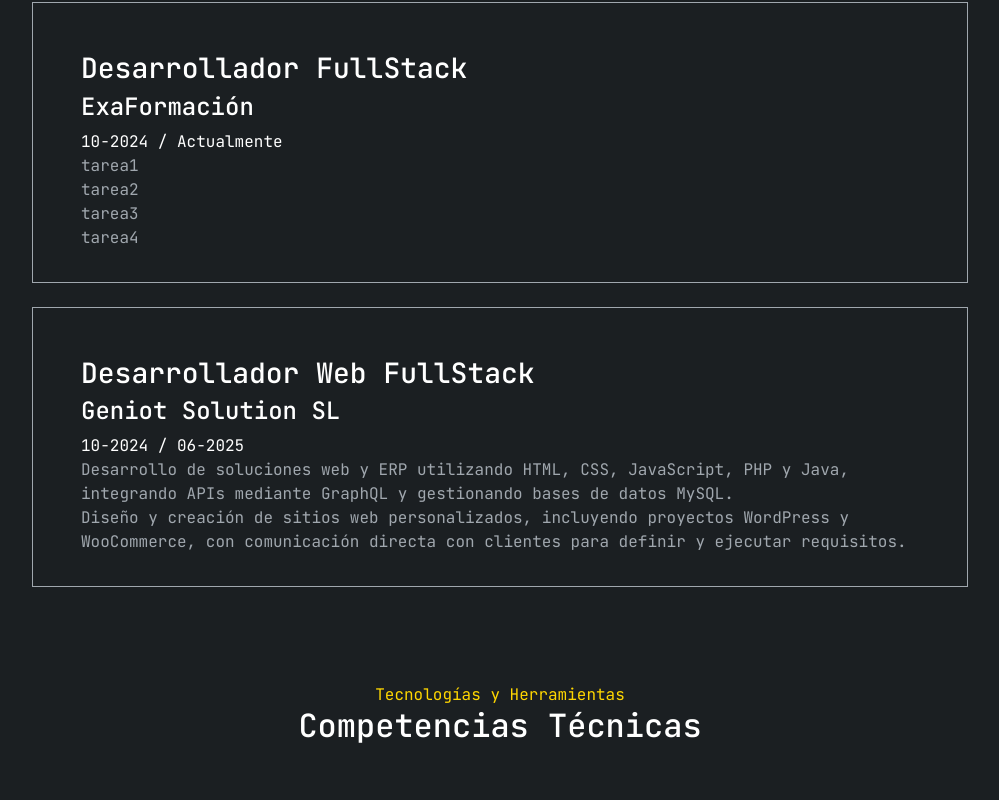
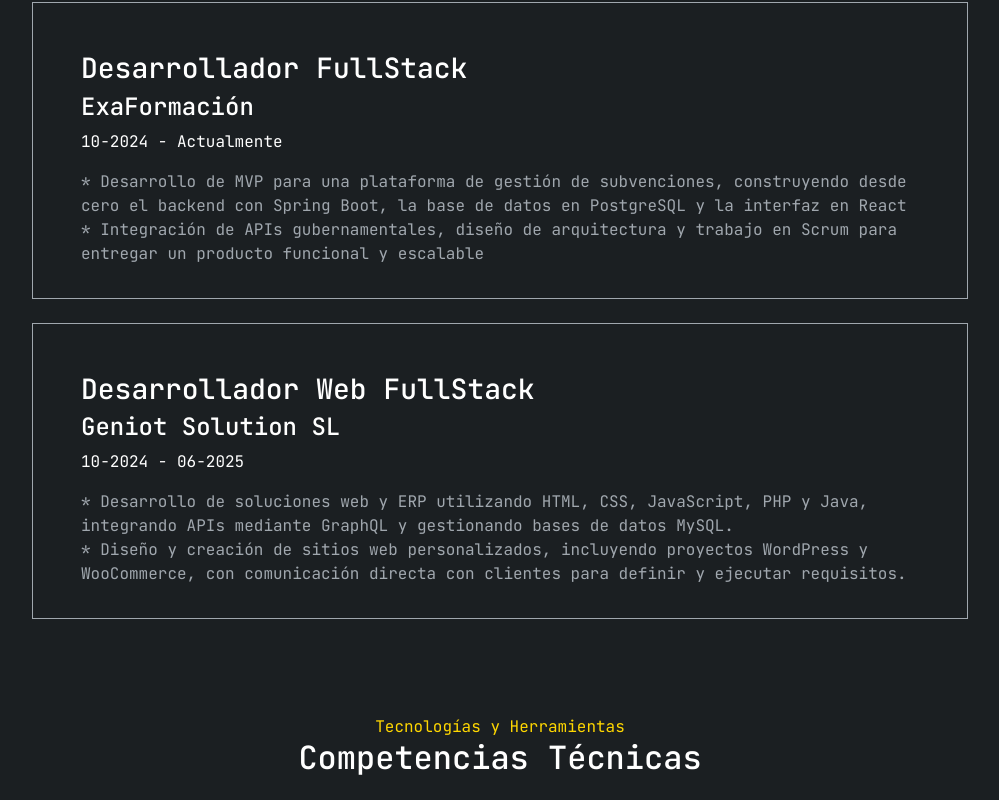
Before and after one commit to brfer98/my-portfolio, an Angular app: page / in a window 1280 px wide. Shown: the part 940-1740 px from the top of the page, without its empty margins (140-1139 px from the left). Built offline with nearby package versions, Linux system fonts and the light colour scheme.

Commit message:
chore - json data updated

```diff
--- a/src/app/pages/home/home.html
+++ b/src/app/pages/home/home.html
@@ -32,11 +32,11 @@
 			<div class="container-fluid border border-info pt-5 pb-3 px-3 px-md-5">
 				<h3>{{ j.job_title }}</h3>
 				<h4>{{ j.company_name }}</h4>
-				<span>{{ j.start_date }} / {{ j.end_date}}</span>
+				<span>{{ j.start_date }} - {{ j.end_date}}</span>
 
-				<ul class="list-unstyled text-info">
+				<ul class="list-unstyled text-info mt-3">
 					@for(jtask of j.responsabilities; track $index){
-						<li>{{ jtask }}</li>
+						<li>* {{ jtask }}</li>
 					}
 				</ul>
 			</div>
--- a/src/assets/data/home.json
+++ b/src/assets/data/home.json
@@ -54,10 +54,8 @@
                     "start_date": "10-2024",
                     "end_date": "Actualmente",
                     "responsabilities": [
-                        "tarea1",
-                        "tarea2",
-                        "tarea3",
-                        "tarea4"
+                        "Desarrollo de MVP para una plataforma de gestión de subvenciones, construyendo desde cero el backend con Spring Boot, la base de datos en PostgreSQL y la interfaz en React",
+                        "Integración de APIs gubernamentales, diseño de arquitectura y trabajo en Scrum para entregar un producto funcional y escalable"
                     ]
                 }
             ]
```
